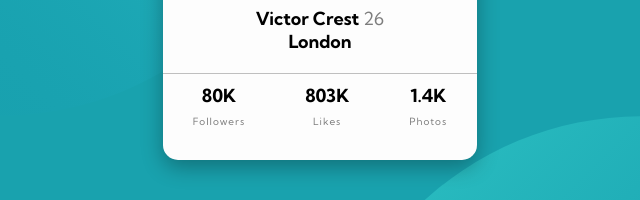
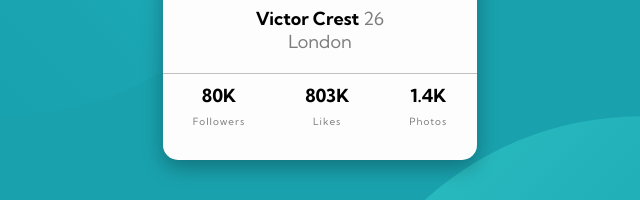
Before and after one commit to IvanaCliffords/front-end-mentor-project-one, a plain HTML site: page index.html in a window 1280 px wide. Shown: the part 284-484 px from the top of the page, 320-960 px from the left. Drawn offline with Linux system fonts and the light colour scheme.

Commit message:
Update style.css

```diff
--- a/style.css
+++ b/style.css
@@ -66,7 +66,7 @@ p span {
 
 
 h1 span,
-h3, p span {
+h2, p span {
     font-weight: 400;
     opacity: 0.5;
 }
```
